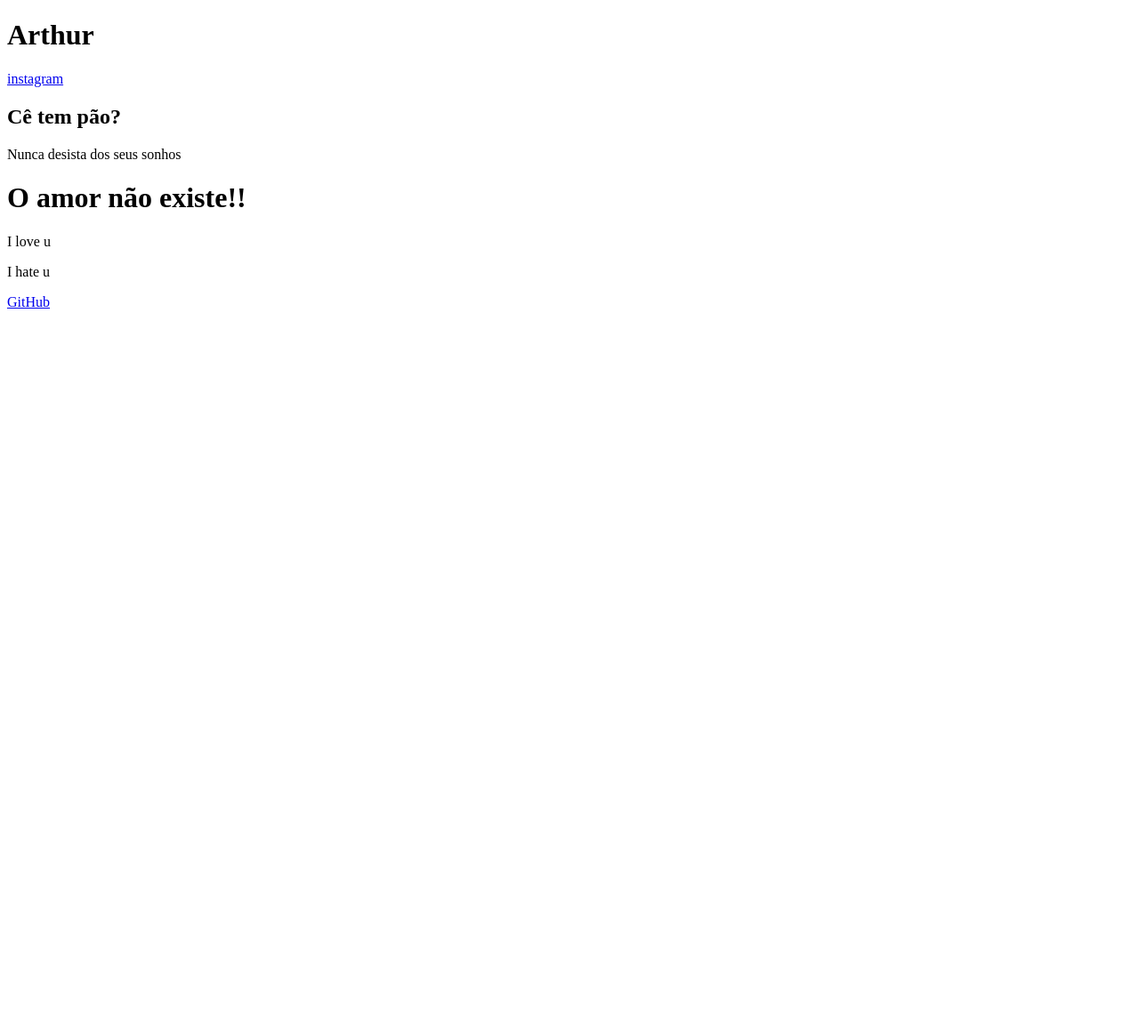
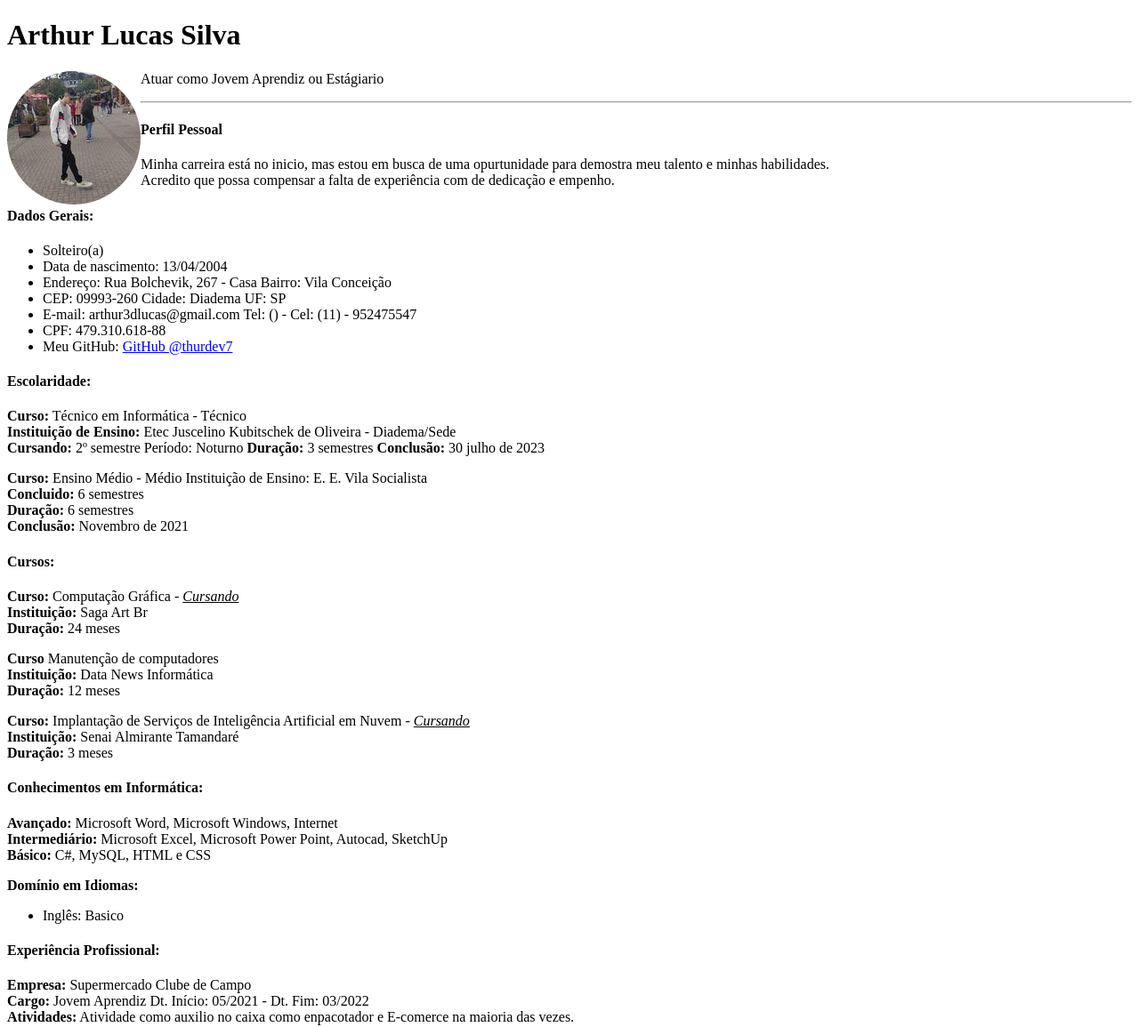
Before and after one commit to arthurluccas/Aula01HTML, a plain HTML site: page index.html in a window 1280 px wide. Shown: the whole page at 89% size. Before the commit the page ends 800 px from the top, so only its background shows below. Drawn offline with Linux system fonts and the light colour scheme.

Commit message:
alterações

```diff
--- a/index.css
+++ b/index.css
@@ -0,0 +1,17 @@
+.foto {
+
+        width: 150px;
+        border-radius: 150px 150px 150px 150px;
+        border: 150px;
+        margin: 0px;
+        margin-bottom: px;
+        float: left;
+}
+
+.nome {
+    text-align:justify;
+}
+
+.perfil{
+    text-align: justify;
+}
--- a/index.html
+++ b/index.html
@@ -1,27 +1,69 @@
 <!DOCTYPE html>
+<html lang="en">
+<head>
+    <meta charset="UTF-8">
+    <meta http-equiv="X-UA-Compatible" content="IE=edge">
+    <meta name="viewport" content="width=device-width, initial-scale=1.0">
+    <title>Curriculo</title>
+    <link rel="stylesheet" href="index.css">
+</head>
+<body>
+    <h1 class="nome">Arthur Lucas Silva</h1>
+    <img class="foto" src="107007451.jpg" alt="foto">
+    <p class="objetivo">Atuar como Jovem Aprendiz ou Estágiario</p>
+    <hr>
 
-<html>
-    <title>Arthur Lucas Silva</title>
-    <head>
-    <h1>Arthur</h1>
-    <a href="https://www.instagram.com/thurr_lucas"target="_blank">instagram</a>
+    <h4>Perfil Pessoal</h4>
+    <p class="perfil">Minha carreira está no inicio, mas estou
+    em busca de uma opurtunidade para demostra meu talento e minhas
+    habilidades. <br> Acredito que possa compensar a falta de experiência
+    com de dedicação e empenho.</p>
 
-    <h2>Cê tem pão?</h2>
-    <p>Nunca desista dos seus sonhos</p>
-    </head>
-    <body>
-        <h1>O amor não existe!!</h1>
-        <p>I love u</p>
-        <p>I hate u</p>
-        <a href="https://github.com/thurdev7"target="_blank">GitHub</a>
-    </body>
+    <h4>Dados Gerais:</H4>
+   <ul>
+    <li>Solteiro(a)</li>
+    <li>Data de nascimento: 13/04/2004</li>
+    <li>Endereço: Rua Bolchevik, 267 - Casa	Bairro: Vila Conceição</li>
+    <li>CEP: 09993-260	Cidade: Diadema	UF: SP</li>
+    <li>E-mail: arthur3dlucas@gmail.com	Tel: () -	Cel: (11) - 952475547</li>
+    <li>CPF: 479.310.618-88</li>
+    <li>Meu GitHub: <a target="_blank" href="https://github.com/thurdev7">GitHub @thurdev7 </a></li>
+   </ul>
+
+<h4>Escolaridade:</h4>
+   <p> <b>Curso:</b>  Técnico em Informática - Técnico <br>
+    <b>Instituição de Ensino: </b> Etec Juscelino Kubitschek de Oliveira - Diadema/Sede <br>
+       <b>Cursando:</b>  2º semestre	Período: Noturno
+       <b>Duração:</b>  3 semestres
+       <b>Conclusão:</b>  30 julho de 2023</p>
+   <p> <b>Curso:</b>  Ensino Médio - Médio
+    Instituição de Ensino: E. E. Vila Socialista <br>
+       <b>Concluido:</b>  6 semestres <br>	<b>Duração:</b>  6 semestres
+    <br> <b>Conclusão:</b> Novembro de  2021</p>
+   <h4>Cursos:</h4>
+   <p> <b>Curso:</b> Computação Gráfica -  <u><i>Cursando</i></u> <br>
+   <b>Instituição: </b> Saga Art Br <br>
+   <b>Duração:</b>  24 meses
+   </p>
+   <p> <b>Curso</b> Manutenção de computadores <br>
+   <b>Instituição:</b>   Data News Informática <br>
+      <b>Duração:</b>   12 meses</p>
+   <p> <b>Curso:</b> Implantação de Serviços de Inteligência Artificial em Nuvem - <u><i>Cursando</i></u>
+    <br> <b>Instituição:</b>  Senai Almirante Tamandaré <br>
+     <b>Duração:</b>  3 meses</p>
+   <h4>Conhecimentos em Informática:</h4>
+   <p> <b>Avançado:</b>  Microsoft Word, Microsoft Windows, Internet <br>
+   <b>Intermediário:</b>  Microsoft Excel, Microsoft Power Point,  Autocad, SketchUp <br>
+    <b> Básico:</b> C#, MySQL, HTML e CSS  </p>
+    <b>Domínio em Idiomas:</b>
+    <ul>
+        <li>Inglês: Basico</li>
+    </ul>
+   <h4>Experiência Profissional:</h4>
+   <b>Empresa:</b>  Supermercado Clube de Campo <br>
+   <b>Cargo:</b>  Jovem Aprendiz	Dt. Início: 05/2021 - Dt. Fim: 03/2022 <br>
+   <b>Atividades:</b>  Atividade como auxilio no caixa como enpacotador e E-comerce na maioria das vezes.
 
 
-
-
-
-
-
-
-
+</body>
 </html>
```
Also changed, not shown: 107007451.jpg (added), escrever.txt (added).
